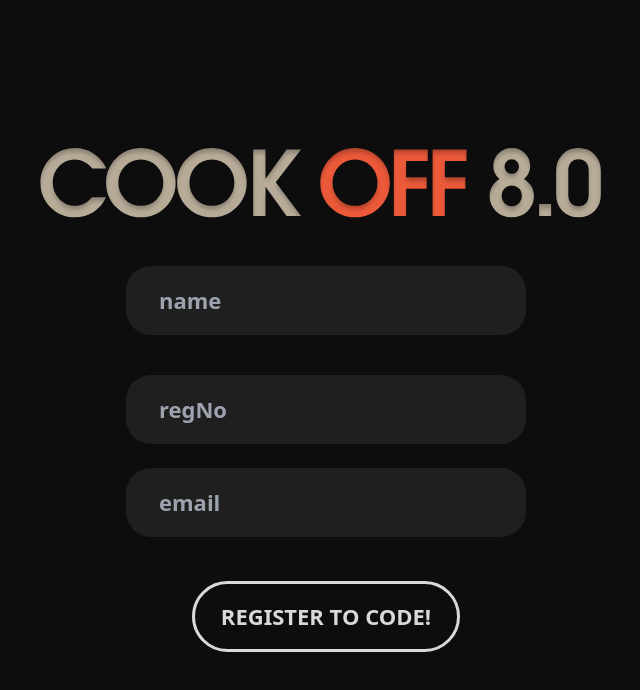
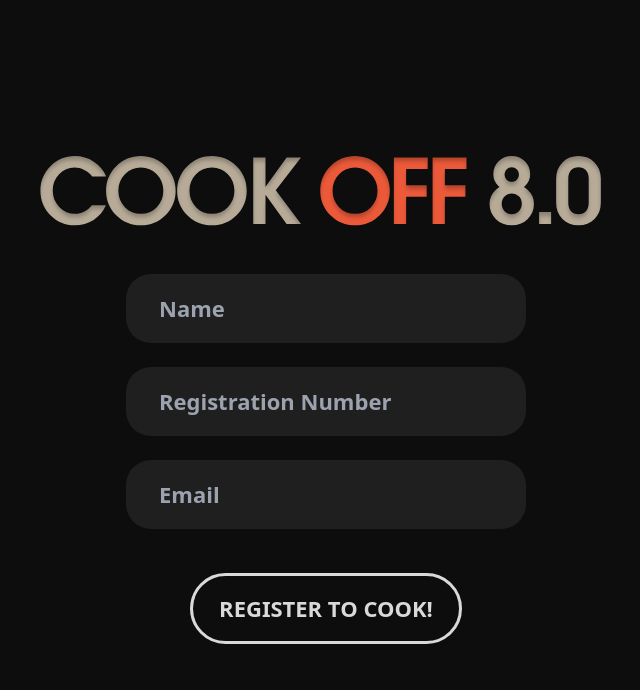
Before and after one commit to CodeChefVIT/cookoff23-portal, a Next.js app in the folder frontend/: page /register in a window 1280 px wide. Shown: the top 690 px of the page, without its empty margins (314-954 px from the left). Built offline with nearby package versions, Linux system fonts and the light colour scheme.

Commit message:
fix: reg page

```diff
--- a/frontend/src/pages/register.js
+++ b/frontend/src/pages/register.js
@@ -29,14 +29,13 @@ const validate = (values) => {
 };
 
 function Register () {
-  const [error, setError] = useState(false);
+  const [error, setError] = useState("");
   const router = useRouter();
   const formik = useFormik({
     initialValues: {
       name: "",
       regNo: "",
-      email: "",
-      password: "1234"
+      email: ""
     },
     validate,
     onSubmit: async (values) => {
@@ -44,7 +43,7 @@ function Register () {
 
       try {
         const response = await axios.post(
-          `https://api-cookoff-prod.codechefvit.com/auth/signup`,
+          `https://api-cookoff-prod.codechefvit.com/auth/create`,
           values
         );
         console.log("API response:", response);
@@ -59,7 +58,7 @@ function Register () {
           const statusCode = error.response.status;
           console.log(`status code: ${statusCode}`);
           if (statusCode === 400) {
-            setError(true);
+            setError(error.response.data.error);
           } else {
             console.log("An error occurred:", error);
           }
@@ -88,19 +87,19 @@ function Register () {
           </div>
           {error && (
             <div className="text-[#D9D9D999] my-10 text-center">
-              Registration failed. Please check your information
+              {error}
             </div>
           )}
           <form
             className="w-[400px] self-center"
             onSubmit={formik.handleSubmit}
           >
-            <div className="mb-[40px]">
+            <div className="mb-6">
               <input
                 className="w-full py-[18px] px-[33px] text-[#D9D9D999] bg-[#1F1F1F] rounded-[25px] text-[22px] font-semibold"
                 id="name"
                 type="text"
-                placeholder="name"
+                placeholder="Name"
                 onChange={formik.handleChange}
                 value={formik.values.name}
               />
@@ -115,7 +114,7 @@ function Register () {
                 className="w-full py-[18px] px-[33px] text-[#D9D9D999] bg-[#1F1F1F] rounded-[25px] text-[22px] font-semibold"
                 id="regNo"
                 type="text"
-                placeholder="regNo"
+                placeholder="Registration Number"
                 onChange={formik.handleChange}
                 value={formik.values.regNo}
               />
@@ -130,7 +129,7 @@ function Register () {
                 className="w-full py-[18px] px-[33px] text-[#D9D9D999] bg-[#1F1F1F] rounded-[25px] text-[22px] font-semibold"
                 id="email"
                 type="email"
-                placeholder="email"
+                placeholder="Email"
                 onChange={formik.handleChange}
                 value={formik.values.email}
               />
@@ -145,7 +144,7 @@ function Register () {
                 className="uppercase text-[#D9D9D9] font-semibold py-[16px] px-[26px] text-[22px] border-[3px] border-[#D9D9D9] rounded-full hover:bg-[#D9D9D9] hover:text-black mt-5"
                 type="submit"
               >
-                Register to code!
+                Register to cook!
               </button>
             </div>
           </form>
```
Also changed, not shown: 1 other file (tests, documents, lock files or other folders).
